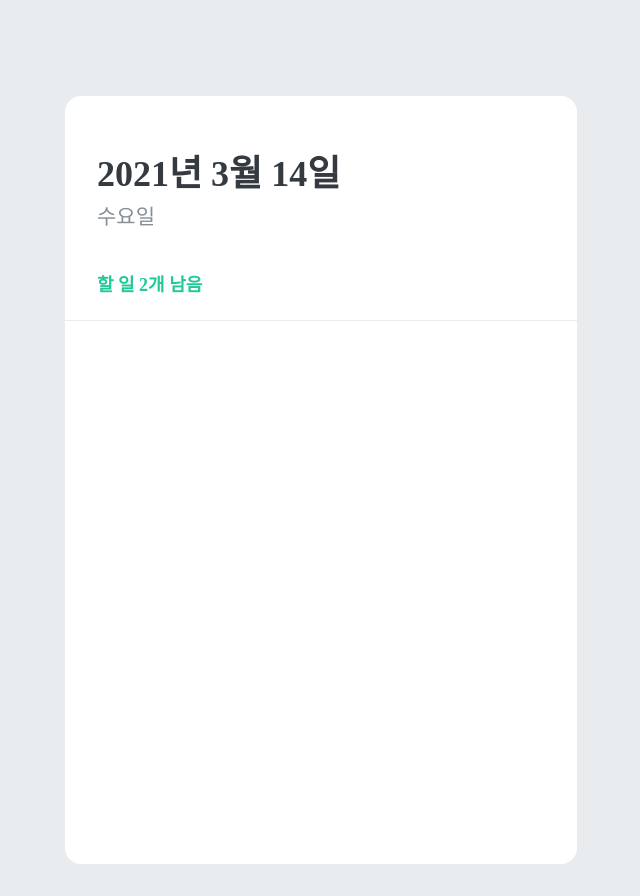
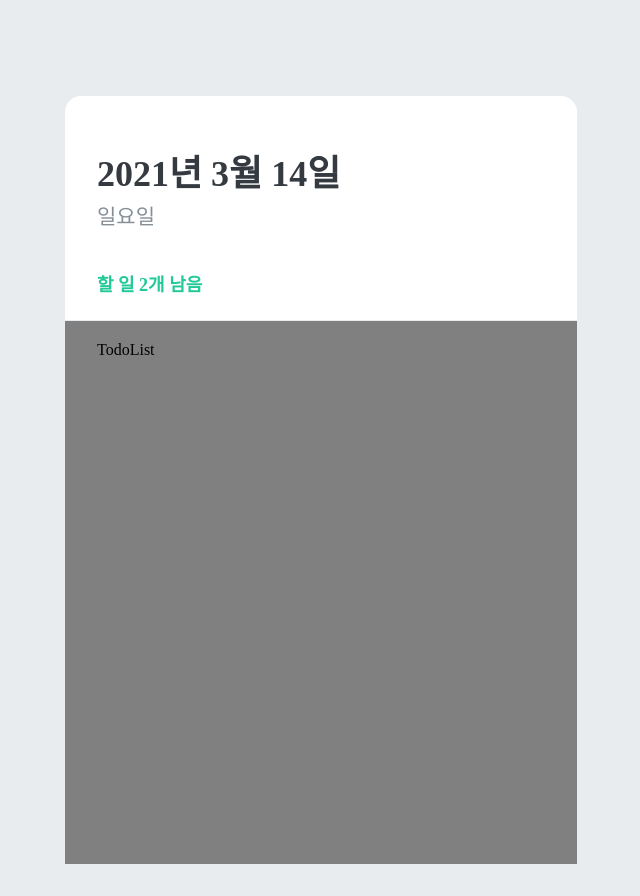
Before and after one commit to Sonchaegeon/Todolist, a React (Create React App) app in the folder mashup-todolist/: page / in a window 1280 px wide. Shown: the whole page, without its empty margins (319-959 px from the left). Built offline with nearby package versions, Linux system fonts and the light colour scheme; the HTML template or start-up script is replaced by a standard one.

Commit message:
todo list

```diff
--- a/mashup-todolist/src/App.js
+++ b/mashup-todolist/src/App.js
@@ -2,6 +2,7 @@
 import { createGlobalStyle } from 'styled-components';
 import TodoTemplate from './components/TodoTemplate';
 import TodoHead from './components/TodoHead';
+import TodoList from './components/TodoList';
 
 const GlobalStyle = createGlobalStyle`
   body {
@@ -15,6 +16,7 @@
       <GlobalStyle />
       <TodoTemplate>
         <TodoHead />
+        <TodoList />
       </TodoTemplate>
     </>
   );
--- a/mashup-todolist/src/components/TodoHead.js
+++ b/mashup-todolist/src/components/TodoHead.js
@@ -29,7 +29,7 @@
   return (
     <TodoHeadBlock>
       <h1>2021년 3월 14일</h1>
-      <div className="day">수요일</div>
+      <div className="day">일요일</div>
       <div className="tasks-left">할 일 2개 남음</div>
     </TodoHeadBlock>
   );
--- /dev/null
+++ b/mashup-todolist/src/components/TodoList.js
@@ -0,0 +1,16 @@
+import React from 'react';
+import styled from 'styled-components';
+
+const TodoListBlock = styled.div`
+  flex: 1;
+  padding: 20px 32px;
+  padding-bottom: 48px;
+  overflow-y: auto;
+  background: gray;
+`;
+
+function TodoList() {
+  return <TodoListBlock>TodoList</TodoListBlock>;
+}
+
+export default TodoList;
```
